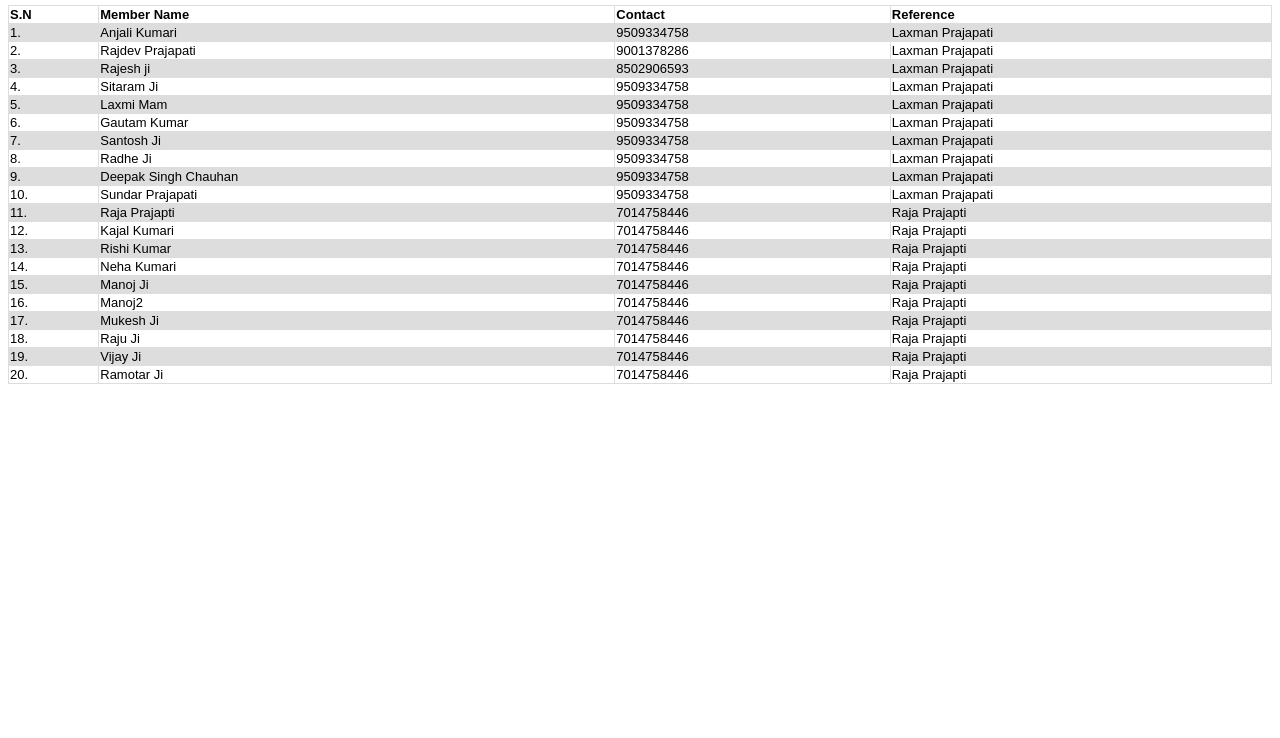
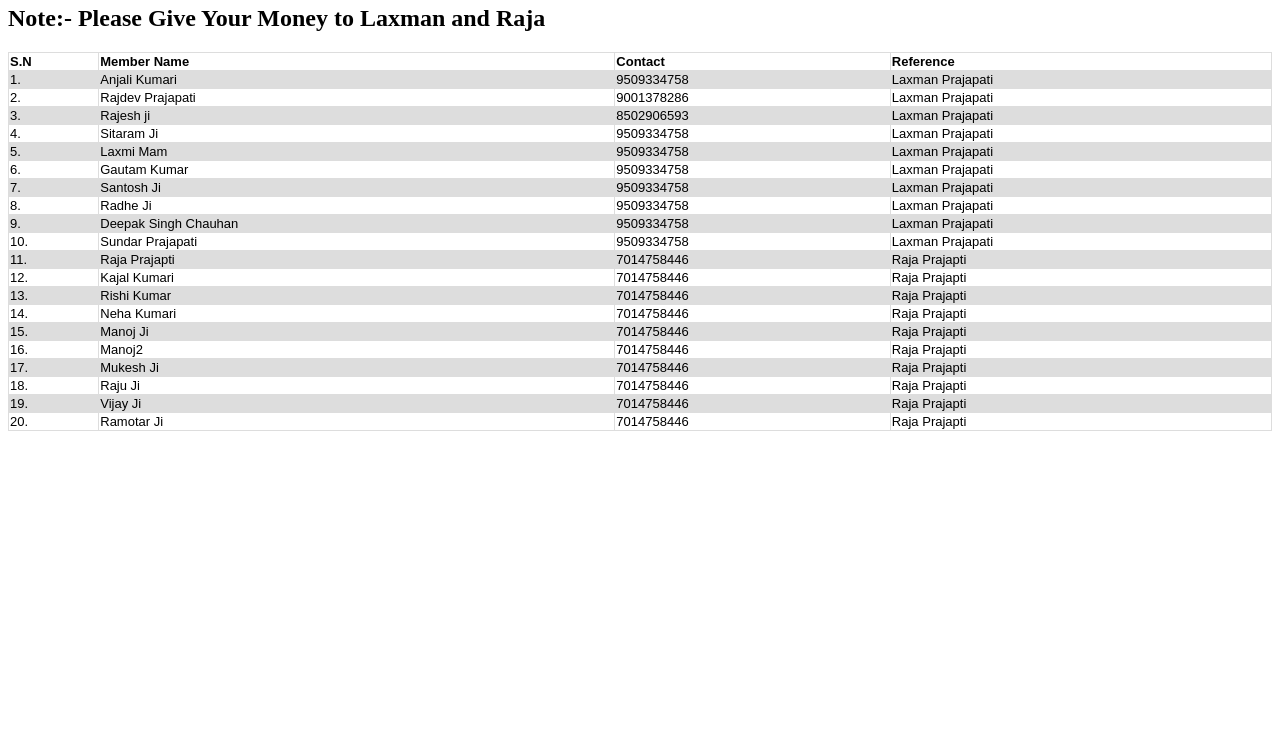
Before and after one commit to RajaPrjapati/demo, a plain HTML site: page MemberDetails.html in a window 1280 px wide. Shown: the part 62-800 px from the top of the page. Drawn offline with Linux system fonts and the light colour scheme.

Commit message:
Update MemberDetails.html

```diff
--- a/MemberDetails.html
+++ b/MemberDetails.html
@@ -156,6 +156,8 @@
     <td>Raja Prajapti</td>
   </tr>
 
+    <h2>Note:- Please Give Your Money to Laxman and Raja</h2>
+
 
 </table>
 </body>
```
